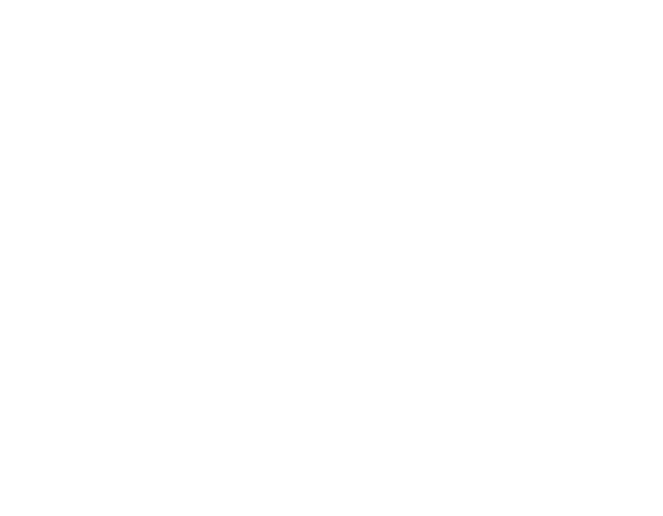
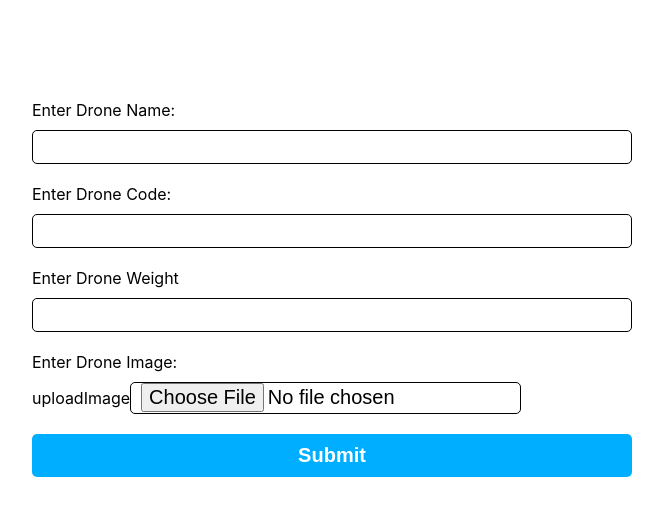
Before and after one commit to mira-ayman95/DronesFrontEnd, a React (Create React App) app: page /drone/1/load/medications in a window 1280 px wide. Before the commit this address had no page. Shown: the top 516 px of the page, without its empty margins (308-971 px from the left). Built offline with nearby package versions, Linux system fonts and the light colour scheme.

Commit message:
implement load medication to drone

```diff
--- a/src/App.js
+++ b/src/App.js
@@ -2,6 +2,7 @@
 import { BrowserRouter as Router, Route, Routes, Switch } from "react-router-dom";
 import Home from "./pages/home";
 import LoadDroneDetails from "./pages/load-drone-details";
+import LoadMedications from "./pages/load-medication";
 import RegisterDrone from "./pages/register-drone";
 
 function App() {
@@ -11,6 +12,7 @@
         <Route path="/" exact element={<Home />} />
         <Route path="/drone/register" exact element={<RegisterDrone />} />
         <Route path="/drone/:droneId/medications" exact element={<LoadDroneDetails />} />
+        <Route path="/drone/:droneId/load/medications" exact element={<LoadMedications />} />
       </Routes>
     </Router>
   );
--- a/src/pages/load-drone-details.jsx
+++ b/src/pages/load-drone-details.jsx
@@ -41,7 +41,7 @@
         <Center>
             <h1>Drone Details</h1>
             <h2> your battery is {batteryLevel} %</h2>
-            <Button onClick={() => navigate('/drone/load/medications')}>Load Medications</Button>
+            <Button onClick={() => navigate(`/drone/${droneId}/load/medications`)}>Load Medications</Button>
             <h1>Medications Details</h1>
             <Table data={medicationsData} columns={["name", "code", "weight"]} message="No Medications Loaded to this drone" />
         </Center >
--- /dev/null
+++ b/src/pages/load-medication.jsx
@@ -0,0 +1,112 @@
+import { Center } from "../components/center";
+import styled from 'styled-components';
+import { useState } from "react";
+import { Button } from "../components/button";
+import { useNavigate, useParams } from 'react-router-dom';
+import { api } from "../config/api";
+
+const Input = styled.input`
+    border-radius: 5px;
+    outline: none;
+    border: solid black 1px;
+    height: 30px;
+    font-size: 20px;
+    font-weight: 200;
+    padding-left: 10px;
+`;
+const ErrorDiv = styled.div`
+    width: 100%;
+    color: #ff6969;
+    text-align: center;
+    padding: 20px 0px;
+`;
+const Form = styled.form`
+    display: flex;
+    flex-direction: column;
+    width: 600px;
+    & input {
+        margin-bottom: 20px;
+    }
+
+    & label {
+        margin-bottom: 10px;
+    }
+`;
+
+function LoadMedications() {
+    const navigate = useNavigate();
+    const { droneId } = useParams();
+
+    const [formState, setFormState] = useState({
+        name: "",
+        code: "",
+        weight: "",
+        image: ""
+    });
+
+    const [error, setError] = useState(null);
+
+    const updateFormValue = (inputKey) => (event) => {
+        setFormState({
+            ...formState,
+            [inputKey]: event.target.value
+        });
+    };
+
+    const loadMedications = async (event) => {
+        try {
+            event.preventDefault();
+            const response = await api.post(`/drone/${droneId}/medications`, [{
+                ...formState
+            }]);
+            setError("");
+            navigate(`/drone/${droneId}/medications`)
+        } catch (err) {
+            setError(err.response.data.message || err.response.data.error || "something went wrong, please try again later");
+            console.log({ err });
+        }
+    };
+
+    const onUploadImage = async (event) => {
+        try {
+            const uploadedFile = event.target.files[0];
+            const formData = new FormData();
+            formData.append('file', uploadedFile);
+
+            const response = await api.post('/upload', formData);
+            setFormState({ ...formState, image: response.data.imagePath });
+        } catch (err) {
+            setError(err.response.data.message || err.response.data.error || "something went wrong, please try again later");
+            console.log({ err });
+        }
+    };
+
+    console.log({ formState });
+
+    return (
+        <Center>
+            <Form onSubmit={loadMedications}>
+                <label>Enter Drone Name: </label>
+                <Input type="text" value={formState.name} onChange={updateFormValue('name')} />
+                <label>Enter Drone Code: </label>
+                <Input type="text" value={formState.code} onChange={updateFormValue('code')} />
+                <label>Enter Drone Weight </label>
+                <Input type="number" value={formState.weight} onChange={updateFormValue('weight')} />
+                <label>Enter Drone Image:</label>
+                <div>
+                    uploadImage
+                    <Input type="file" onChange={onUploadImage} multiple={false} />
+                </div>
+
+                {error &&
+                    <ErrorDiv>
+                        {error}
+                    </ErrorDiv>}
+
+                <Button width="100%">Submit</Button>
+            </Form>
+        </Center>
+    );
+}
+
+export default LoadMedications;
```
